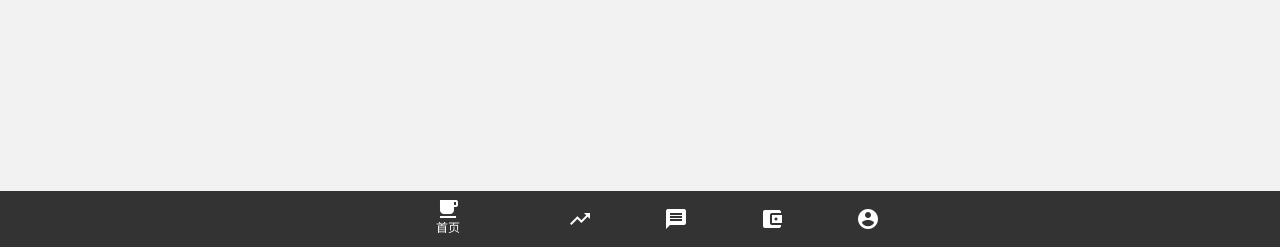
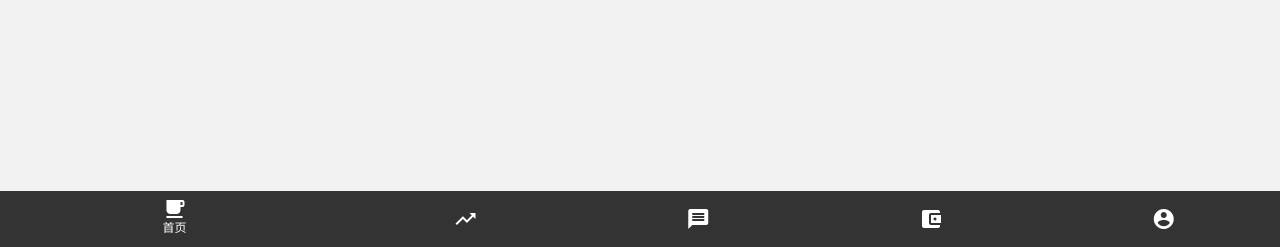
Before and after one commit to tang7h/caipiao, a PHP site: page /article.php in a window 1280 px wide. Shown: the part 553-800 px from the top of the page. Run offline with PHP 8.4, Linux system fonts and the light colour scheme; data that the repository does not hold is empty; some libraries are stand-ins or nearby versions.

Commit message:
改进底部导航性能，瀑布页面添加底部导航

```diff
--- a/bbs/index.php
+++ b/bbs/index.php
@@ -2,7 +2,7 @@
 <html xmlns="http://www.w3.org/1999/xhtml">
 <head>
   <meta http-equiv="Content-Type" content="text/html; charset=utf-8" />
-  <meta name="viewport" content="initial-scale=1">
+  <meta name="viewport" content="initial-scale=1.0,minimum-scale=1.0,maximum-scale=1.0"/>
   <meta name="format-detection" content="telephone=no" />
   <title>瀑布流-Derek</title>
   <link rel="stylesheet" href="../css/caipiao.css" media="screen">
@@ -52,6 +52,8 @@
   </div>
 
 </div>
-
+<?php
+  include('../page_header.php');
+?>
 </body>
 </html>
--- a/css/caipiao.css
+++ b/css/caipiao.css
@@ -1027,9 +1027,9 @@ section.share {
   flex-direction: column;
   justify-content: space-between;
   align-items: center;
-  transition: all .3s;
-  min-width: 64px;
-  max-width: 96px;
+  transition: width .3s;
+  /*min-width: 64px;
+  max-width: 96px;*/
   flex: 2 0;
   height: 56px;
   position: relative;
@@ -1104,8 +1104,8 @@ section.share {
   transition: opacity .1s;
 }
 .nav-bottom-item.active {
-  min-width: 96px;
-  max-width: 168px;
+  /*min-width: 96px;
+  max-width: 168px;*/
   flex: 3 0;
 }
 .nav-bottom-item.active::after {
```
